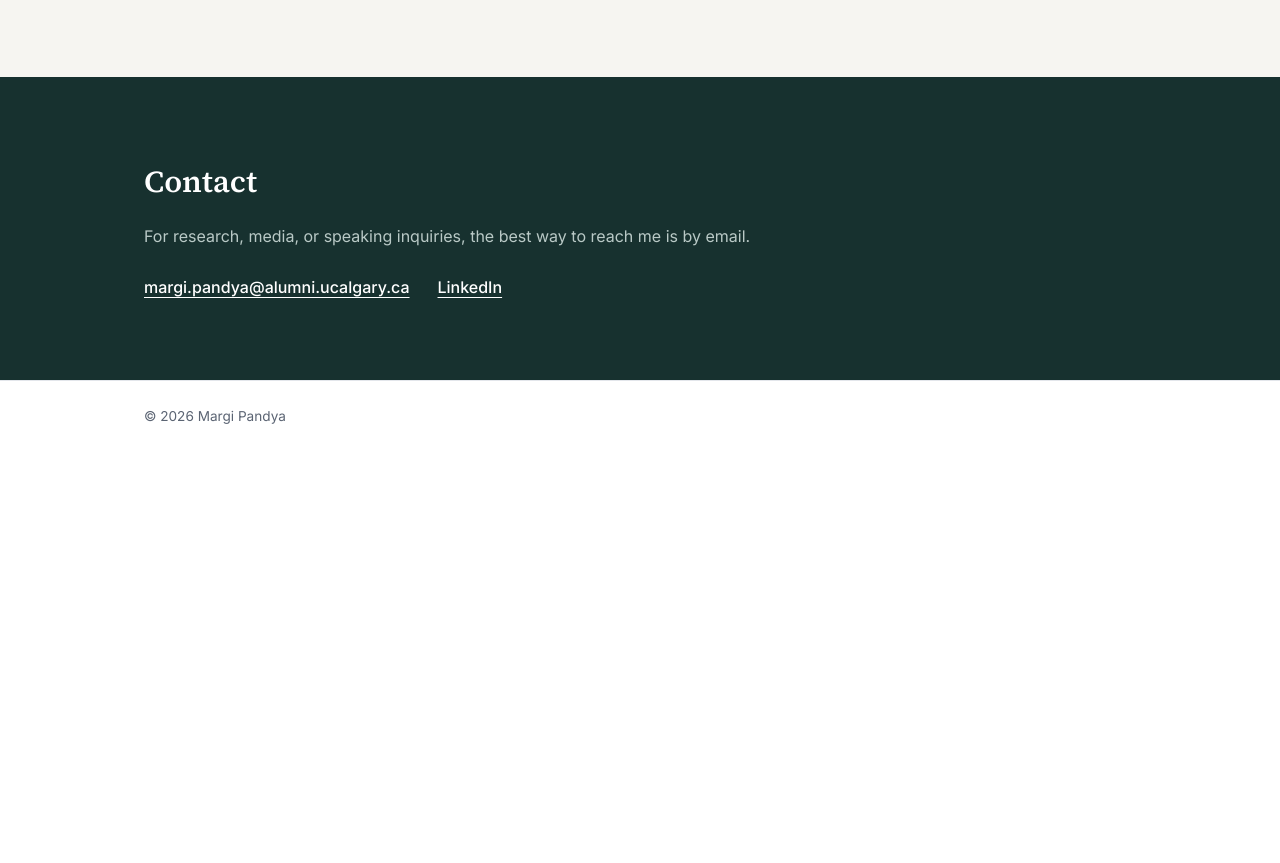
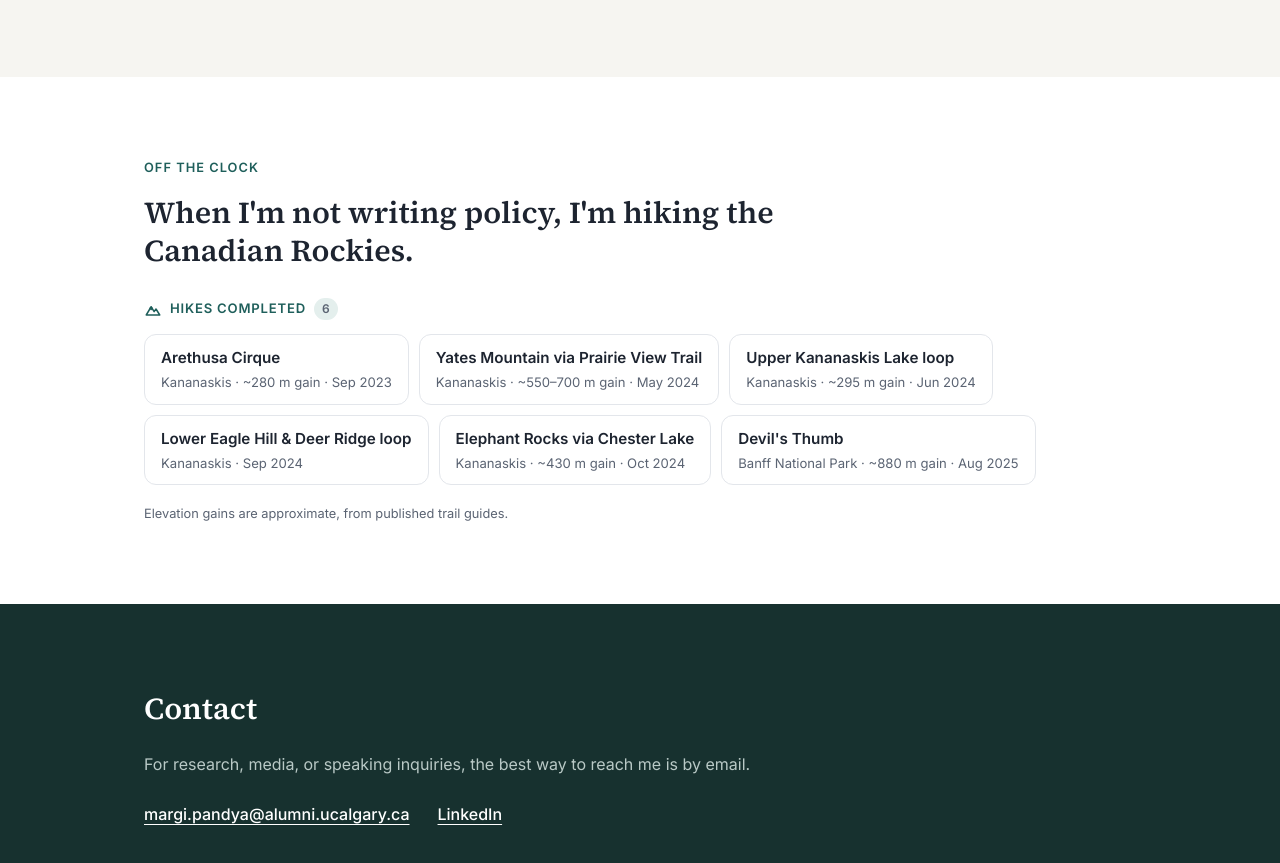
Before and after one commit to Margi-Pandya/margi-pandya.github.io, a plain HTML site: page index.html in a window 1280 px wide. Shown: the part 5707-6570 px from the top of the page. Before the commit the page ends 6158 px from the top, so only its background shows below. Drawn offline with Linux system fonts and the light colour scheme.

Commit message:
Add Off the clock section with Canadian Rockies hikes
Co-Authored-By: Claude Opus 5.5 <noreply@anthropic.com>
Claude-Session: https://claude.ai/code/session_012bLLRK8u5tT6BPUSZEUem6

```diff
--- a/index.html
+++ b/index.html
@@ -16,7 +16,7 @@
       document.documentElement.dataset.theme = t;
     })();
   </script>
-  <link rel="stylesheet" href="style.css?v=2026-11-21c">
+  <link rel="stylesheet" href="style.css?v=2026-11-21d">
 </head>
 <body>
 
@@ -327,6 +327,45 @@
       </div>
     </section>
 
+    <!-- ===== OFF THE CLOCK: HIKES ===== -->
+    <section class="section" id="hikes">
+      <div class="container">
+        <p class="eyebrow">Off the clock</p>
+        <h2 class="section-title hikes-title">When I'm not writing policy, I'm hiking the Canadian Rockies.</h2>
+        <p class="hikes-label">
+          <svg width="18" height="18" fill="none" stroke="currentColor" stroke-width="2" stroke-linecap="round" stroke-linejoin="round" viewBox="0 0 24 24" aria-hidden="true"><path d="m3 20 6.5-11 4 6.5L16 12l5 8z"/><path d="m8 11 1.5 1.5L11 11"/></svg>
+          Hikes completed <span class="hikes-count">6</span>
+        </p>
+        <ul class="hike-pills">
+            <li class="hike-pill">
+              <span class="hike-name">Arethusa Cirque</span>
+              <span class="hike-meta">Kananaskis · ~280 m gain · Sep 2023</span>
+            </li>
+            <li class="hike-pill">
+              <span class="hike-name">Yates Mountain via Prairie View Trail</span>
+              <span class="hike-meta">Kananaskis · ~550–700 m gain · May 2024</span>
+            </li>
+            <li class="hike-pill">
+              <span class="hike-name">Upper Kananaskis Lake loop</span>
+              <span class="hike-meta">Kananaskis · ~295 m gain · Jun 2024</span>
+            </li>
+            <li class="hike-pill">
+              <span class="hike-name">Lower Eagle Hill &amp; Deer Ridge loop</span>
+              <span class="hike-meta">Kananaskis · Sep 2024</span>
+            </li>
+            <li class="hike-pill">
+              <span class="hike-name">Elephant Rocks via Chester Lake</span>
+              <span class="hike-meta">Kananaskis · ~430 m gain · Oct 2024</span>
+            </li>
+            <li class="hike-pill">
+              <span class="hike-name">Devil's Thumb</span>
+              <span class="hike-meta">Banff National Park · ~880 m gain · Aug 2025</span>
+            </li>
+        </ul>
+        <p class="hikes-note">Elevation gains are approximate, from published trail guides.</p>
+      </div>
+    </section>
+
     <!-- ===== CONTACT ===== -->
     <section class="section section-dark" id="contact">
       <div class="container contact">
@@ -359,6 +398,6 @@
     </div>
   </div>
 
-  <script src="script.js?v=2026-11-21b"></script>
+  <script src="script.js?v=2026-11-21d"></script>
 </body>
 </html>
--- a/script.js
+++ b/script.js
@@ -56,8 +56,8 @@
   document.querySelectorAll("main section").forEach(function (sec) {
     var h2 = sec.querySelector("h2");
     var label = h2 ? clean(h2.textContent) : "About";
-    sec.querySelectorAll(".card, .pub-list li, .timeline li, .simple-list li, .write-link").forEach(function (el) {
-      var t = el.querySelector("h3, .pub-title, .write-link-name, strong");
+    sec.querySelectorAll(".card, .pub-list li, .timeline li, .simple-list li, .write-link, .hike-pill").forEach(function (el) {
+      var t = el.querySelector("h3, .pub-title, .write-link-name, .hike-name, strong");
       add(el, t ? t.textContent : "", label);
     });
     sec.querySelectorAll(".bio p").forEach(function (p) { add(p, "About Margi", "About"); });
--- a/style.css
+++ b/style.css
@@ -232,6 +232,25 @@ a.write-link:hover { border-color: var(--accent); transform: translateY(-2px); }
 .write-link-arrow { position: absolute; right: 24px; top: 50%; transform: translateY(-50%); color: var(--accent); font-size: 1.3rem; }
 .write-link.is-soon { border-style: dashed; opacity: 0.75; }
 
+/* Off the clock: hikes */
+.hikes-title { max-width: 720px; line-height: 1.25; margin-bottom: 28px; }
+.hikes-label {
+  display: flex; align-items: center; gap: 8px; margin-bottom: 14px;
+  font-size: 0.82rem; font-weight: 600; letter-spacing: 0.06em; text-transform: uppercase; color: var(--accent);
+}
+.hikes-count {
+  font-size: 0.75rem; color: var(--muted); background: var(--accent-soft);
+  border-radius: 999px; padding: 1px 8px; letter-spacing: 0;
+}
+.hike-pills { list-style: none; display: flex; flex-wrap: wrap; gap: 10px; }
+.hike-pill {
+  display: flex; flex-direction: column; gap: 2px;
+  padding: 10px 16px; border: 1px solid var(--line); border-radius: 12px; background: var(--card);
+}
+.hike-name { font-weight: 600; font-size: 0.95rem; }
+.hike-meta { font-size: 0.82rem; color: var(--muted); }
+.hikes-note { margin-top: 18px; font-size: 0.8rem; color: var(--muted); }
+
 /* Search pop-up */
 .search-overlay {
   position: fixed; inset: 0; z-index: 50;
```
